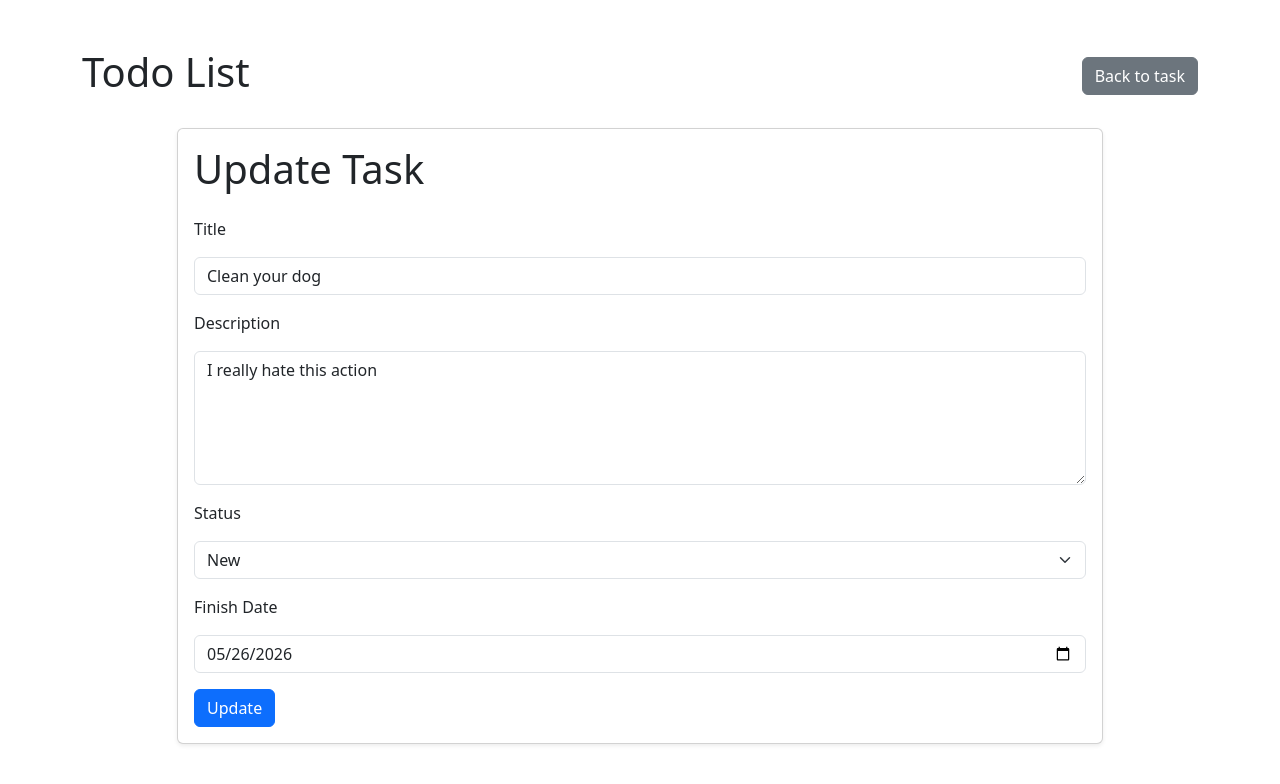
After one commit to iAmBelovNikita/homework_52_nikita_belov, a Django app: page /task/update/1/ in a window 1280 px wide. The commit adds this page. Shown: the top 784 px of the page. Run offline with Django 5.2, Linux system fonts and the light colour scheme; data comes from the database, SQL or seed files in the repository.

Commit message:
Edit code and add form for update task

```diff
--- a/source/todo_list/templates/task_about.html
+++ b/source/todo_list/templates/task_about.html
@@ -37,6 +37,9 @@
       </p>
 
       <div class="d-flex gap-2 mt-4">
+        <a href="{% url 'task_update' task.pk %}" class="btn btn-success">
+          Update
+        </a>
         <a href="{% url 'task_delete' task.pk %}" class="btn btn-danger">
           Remove
         </a>
--- /dev/null
+++ b/source/todo_list/templates/task_update.html
@@ -0,0 +1,22 @@
+{% extends "base.html" %}
+{% block nav %}
+  <a href="{% url 'task_about' task.pk %}" class="btn btn-secondary">
+    Back to task
+  </a>
+{% endblock %}
+{% block content %}
+  <div class="row justify-content-center">
+    <div class="col-md-10">
+
+      <div class="card shadow-sm">
+        <div class="card-body">
+          <h1 class="card-title mb-4">Update Task</h1>
+
+          {% include "partial/task_form.html" with button_text="Update" %}
+
+        </div>
+      </div>
+
+    </div>
+  </div>
+{% endblock %}
--- a/source/todo_list/urls.py
+++ b/source/todo_list/urls.py
@@ -1,10 +1,11 @@
 from django.urls import path
 
-from .views import todo_list, task_create, task_delete, task_about
+from .views import todo_list, task_create, task_delete, task_about, task_update
 
 urlpatterns = [
     path("", todo_list, name="todo_list"),
     path('task/create/', task_create, name='task_create'),
+    path('task/update/<int:pk>/', task_update, name='task_update'),
     path('task/delete/<int:pk>/', task_delete, name='task_delete'),
     path('task/<int:pk>/', task_about, name='task_about'),
 ]
--- a/source/todo_list/views.py
+++ b/source/todo_list/views.py
@@ -40,6 +40,40 @@ def task_create(request):
         }
         return render(request, 'task_create.html', context)
 
+def task_update(request, pk):
+    task = get_object_or_404(TodoTask, pk=pk)
+
+    form = TaskForm(initial={
+        'title': task.title,
+        'description': task.description,
+        'status': task.status,
+        'finish_date': task.finish_date,
+    })
+
+    if request.method == 'GET':
+        context = {
+            'form': form,
+            'task': task,
+        }
+        return render(request, 'task_update.html', context)
+
+    elif request.method == 'POST':
+        form = TaskForm(request.POST)
+
+        if form.is_valid():
+            task.title = form.cleaned_data.get('title')
+            task.description = form.cleaned_data.get('description')
+            task.status = form.cleaned_data.get('status')
+            task.finish_date = form.cleaned_data.get('finish_date')
+            task.save()
+
+            return redirect('task_about', pk=task.pk)
+
+        context = {
+            'form': form,
+            'task': task,
+        }
+        return render(request, 'task_update.html', context)
 
 def task_delete(request, pk):
     if request.method == 'GET':
```
